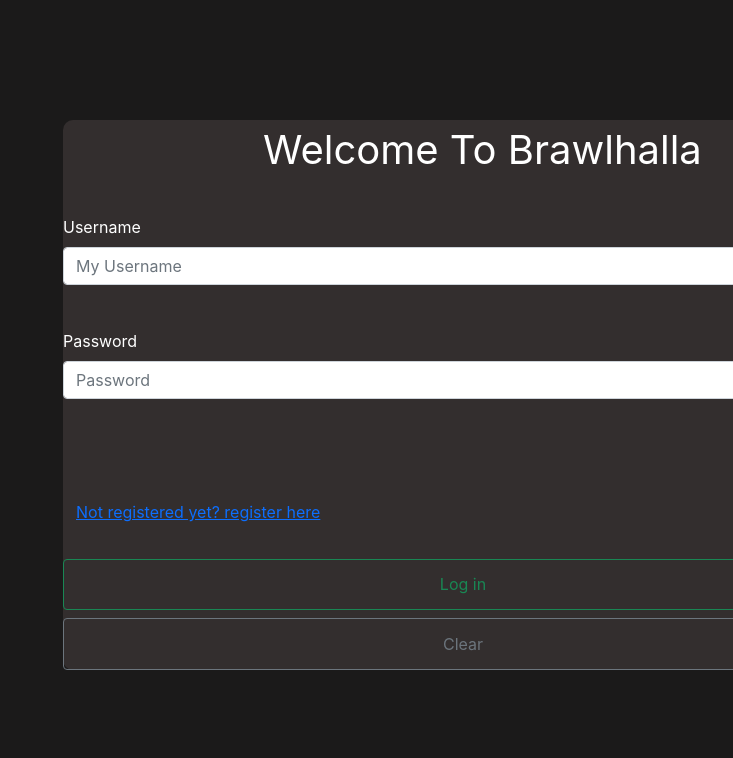
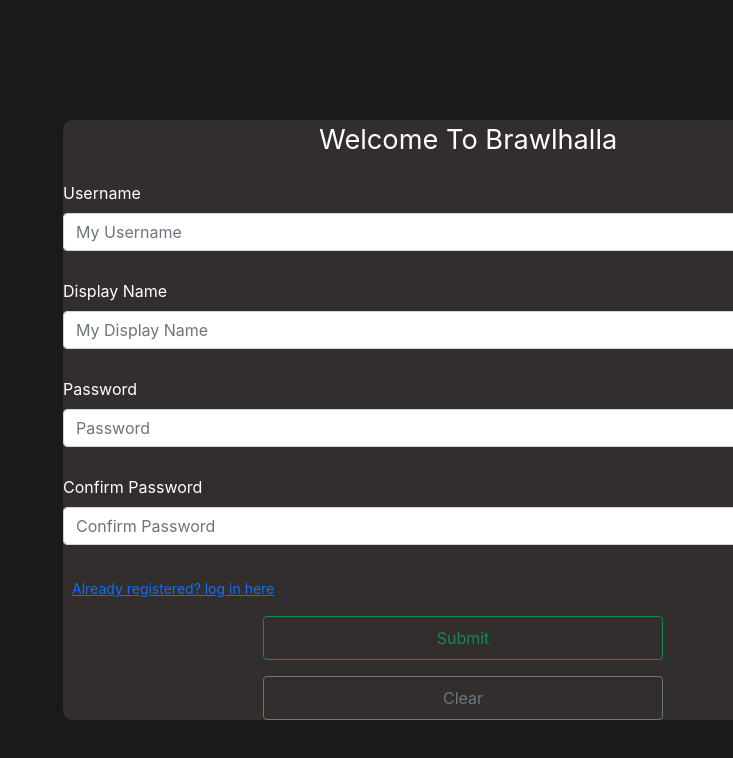
Before and after one commit to YoadKaspi/ap2, a React app: page /register in a window 1280 px wide. Shown: the top 758 px of the page, without its empty margins (547-1280 px from the left). Built offline with nearby package versions, Linux system fonts and the light colour scheme.

Commit message:
Co-authored-by: EladBlaier <EladBlaier@users.noreply.github.com>

```diff
--- a/package.json
+++ b/package.json
@@ -9,6 +9,7 @@
     "bootstrap": "^5.1.3",
     "react": "^18.0.0",
     "react-dom": "^18.0.0",
+    "react-router-dom": "^6.3.0",
     "react-scripts": "^5.0.0",
     "web-vitals": "^2.1.4"
   },
--- a/src/Login/Login.js
+++ b/src/Login/Login.js
@@ -1,67 +1,99 @@
-import users from '../Users.js';
-import React, {useState} from 'react';
-import { useSate, useEffect } from "react";
-import { Link, useNavigate } from 'react-router-dom';
-import Register from '../Register/Register';
+import users from "../Users.js";
+import React from "react";
+import { useState } from "react";
+import { useNavigate } from "react-router-dom";
 
 function Login() {
+    const navigate = useNavigate();
 
     const [userName, setUserName] = useState("");
     const [password, setPassword] = useState("");
 
-    const handleLogin  = () => {
+    const handleLogin = () => {
         var flag = false;
         for (var i in users) {
-            if(users[i].username === userName && users[i].password === password) {
+            if (users[i].username === userName && users[i].password === password) {
                 flag = true;
                 break;
             }
         }
-        if(!flag) {
-            document.getElementById('unregistered').innerHTML = "username or password are incorrect";
+        if (!flag) {
+            document.getElementById("unregistered").innerHTML = "username or password are incorrect";
+        } else {
+            navigate("/register");
         }
-    }
+    };
 
     const handleClear = () => {
-        setUserName('');
-        setPassword('');
-    }
+        setUserName("");
+        setPassword("");
+    };
 
     return (
-        <form name='LoginForm'>
+        <form name="LoginForm">
             <div className="field-name d-grid gap-0.8 central-frame">
                 <div>
-                    <label htmlFor="exampleFormControlInput1" className="form-label head-line">Welcome To Brawlhalla</label><br/>
+                    <label htmlFor="exampleFormControlInput1" className="form-label head-line">
+                        Welcome To Brawlhalla
+                    </label>
+                    <br />
                 </div>
                 <div className="mb-3">
                     <div className="row">
                         <div className="col-sm-3">
-                            <label htmlFor="exampleFormControlInput1" className="form-label field-label">Username</label><br/>
+                            <label htmlFor="exampleFormControlInput1" className="form-label field-label">
+                                Username
+                            </label>
+                            <br />
                         </div>
                     </div>
-                    <input type="text" className="form-control" id="username" value={userName} placeholder="My Username" onChange={e => setUserName(e.target.value)}></input>
+                    <input
+                        type="text"
+                        className="form-control"
+                        id="username"
+                        value={userName}
+                        placeholder="My Username"
+                        onChange={(e) => setUserName(e.target.value)}
+                    ></input>
                 </div>
                 <div className="mb-3">
                     <div className="row">
                         <div className="col-sm-3">
-                            <label htmlFor="exampleFormControlInput1" className="form-label field-label">Password</label><br/>
+                            <label htmlFor="exampleFormControlInput1" className="form-label field-label">
+                                Password
+                            </label>
+                            <br />
                         </div>
                     </div>
-                    <input type="password" className="form-control" id="psw" value={password} rows="3" placeholder='Password' onChange={e => setPassword(e.target.value)}></input>
+                    <input
+                        type="password"
+                        className="form-control"
+                        id="psw"
+                        value={password}
+                        rows="3"
+                        placeholder="Password"
+                        onChange={(e) => setPassword(e.target.value)}
+                    ></input>
                 </div>
                 <div>
-                    <label id='unregistered' className='form-label validation-label'></label>
+                    <label id="unregistered" className="form-label validation-label"></label>
                 </div>
                 <div>
-                    <button type="button" className="btn btn-link" >Not registered yet? register here</button>
+                    <button type="button" className="btn btn-link" onClick={() => navigate("/register")}>
+                        Not registered yet? register here
+                    </button>
                 </div>
                 <div className="d-grid gap-2">
-                    <button className="btn btn-outline-success" type="button" onClick={()=>handleLogin()}>Log in</button>
-                    <button type="button" className="btn btn-outline-secondary" onClick={()=>handleClear()}>Clear</button>
+                    <button className="btn btn-outline-success" type="button" onClick={() => handleLogin()}>
+                        Log in
+                    </button>
+                    <button type="button" className="btn btn-outline-secondary" onClick={() => handleClear()}>
+                        Clear
+                    </button>
                 </div>
             </div>
         </form>
     );
-};
+}
 
 export default Login;
--- a/src/Register/Register.css
+++ b/src/Register/Register.css
@@ -1,12 +1,11 @@
-
 .central-frame {
-    background-color: #332E2E;
-    height: 550px;
+    background-color: #332e2e;
+    height: 600px;
     width: 800px;
     position: absolute;
     top: 15%;
     left: 610px;
-    border-color: #1B1A1A;
+    border-color: #1b1a1a;
     border-radius: 10px;
 }
 
@@ -14,16 +13,15 @@
     color: white;
 }
 
-.head-line {
+.headline {
     color: white;
     position: relative;
-    left: 25%;
-    font-size: 250%;
+    left: 32%;
+    font-size: 170%;
 }
 
 .log-in-text {
-    color: #B7B3B3;
-
+    color: #b7b3b3;
 }
 
 .validation-label {
--- a/src/Register/Register.js
+++ b/src/Register/Register.js
@@ -1,121 +1,206 @@
-import './Register.css';
-import React, {useState} from 'react';
-import users from '../Users.js';
-import Login from '../Login/Login'
-import ReactDOM from 'react-dom';
-
+import "./Register.css";
+import React, { useState } from "react";
+import users from "../Users.js";
+import { useNavigate } from "react-router-dom";
 
 function Register(props) {
+    const navigate = useNavigate();
 
     const [userName, setUserName] = useState("");
     const [displayName, setDisplayName] = useState("");
-    const [password,setPassword] = useState("");
-    const [confirmPassword,setConfirmPassword] = useState("");
+    const [password, setPassword] = useState("");
+    const [confirmPassword, setConfirmPassword] = useState("");
 
-    const handleSubmit  = () => {
+    const handleSubmit = () => {
         let isValid = true;
+        let flag = false;
         if (userName.length < 2) {
-            document.getElementById("ValidateUsername").innerHTML = 'Username too short(needs to be 2 or more letters)';
+            document.getElementById("ValidateUsername").innerHTML = "Username too short(needs to be 2 or more letters)";
             isValid = false;
-        }
-        else {
-            document.getElementById("ValidateUsername").innerHTML = '';
+        } else {
+            document.getElementById("ValidateUsername").innerHTML = "";
         }
         if (displayName.length < 2) {
-            document.getElementById("ValidateDisplayName").innerHTML = 'Display name too short(needs to be 2 or more letters)';
+            document.getElementById("ValidateDisplayName").innerHTML =
+                "Display name too short(needs to be 2 or more letters)";
             isValid = false;
-        }
-        else {
-            document.getElementById("ValidateDisplayName").innerHTML = '';
+        } else {
+            document.getElementById("ValidateDisplayName").innerHTML = "";
         }
         if (password.length < 6 || password.length > 14) {
-            document.getElementById("ValidatePassword").innerHTML = 'Password needs to be 6-14 letters';
+            document.getElementById("ValidatePassword").innerHTML = "Password needs to be 6-14 letters";
             isValid = false;
-        }
-        else {
-            document.getElementById("ValidatePassword").innerHTML = '';
+        } else {
+            document.getElementById("ValidatePassword").innerHTML = "";
         }
         if (password !== confirmPassword) {
-            document.getElementById("ValidateConfirmPassword").innerHTML = 'Passwords do not match';
+            document.getElementById("ValidateConfirmPassword").innerHTML = "Passwords do not match";
             isValid = false;
-        }
-        else {
-            document.getElementById("ValidateConfirmPassword").innerHTML = '';
+        } else {
+            document.getElementById("ValidateConfirmPassword").innerHTML = "";
         }
         if (isValid === true) {
-            console.log("false");
-            <Login />
+            document.getElementById("registered").innerHTML = "";
+            for (var i in users) {
+                if (users[i].username === userName) {
+                    flag = true;
+                    break;
+                }
+            }
         }
-        else {
-
+        console.log(flag);
+        if (flag) {
+            document.getElementById("registered").innerHTML = "Username already exists, please pick a different one";
+        } else {
+            console.log("im here");
+            navigate("/register");
         }
-    }
+    };
 
     const handleClear = () => {
-        setUserName('');
-        setDisplayName('');
-        setPassword('');
-        setConfirmPassword('');
-    }
+        setUserName("");
+        setDisplayName("");
+        setPassword("");
+        setConfirmPassword("");
+    };
 
     // userName={userName} displayName = {displayName} password = {password} confirmPassword = {confirmPassword}
 
     return (
-        <form name='MyForm'>
+        <form name="MyForm">
             <div className="field-name d-grid gap-0.8 central-frame">
                 <div>
-                    <label htmlFor="exampleFormControlInput1" className="form-label head-line">Welcome To Brawlhalla</label><br/>
+                    <label htmlFor="exampleFormControlInput1" className="form-label headline">
+                        Welcome To Brawlhalla
+                    </label>
                 </div>
                 <div className="mb-3">
                     <div className="row">
                         <div className="col-sm-3">
-                            <label htmlFor="exampleFormControlInput1" className="form-label field-label">Username</label><br/>
+                            <label htmlFor="exampleFormControlInput1" className="form-label field-label">
+                                Username
+                            </label>
+                            <br />
                         </div>
                         <div className="col-sm-9">
-                            <label htmlFor="exampleFormControlInput1" id="ValidateUsername" className="form-label validation-label"></label><br/>
+                            <label
+                                htmlFor="exampleFormControlInput1"
+                                id="ValidateUsername"
+                                className="form-label validation-label"
+                            ></label>
+                            <br />
                         </div>
                     </div>
-                    <input type="text" className="form-control" id="username" value={userName} placeholder="My Username" onChange={e => setUserName(e.target.value)}></input>
+                    <input
+                        type="text"
+                        className="form-control"
+                        id="username"
+                        value={userName}
+                        placeholder="My Username"
+                        onChange={(e) => setUserName(e.target.value)}
+                    ></input>
                 </div>
                 <div className="mb-3">
                     <div className="row">
                         <div className="col-sm-3">
-                            <label htmlFor="exampleFormControlInput1" className="form-label field-label">Display Name</label><br/>
+                            <label htmlFor="exampleFormControlInput1" className="form-label field-label">
+                                Display Name
+                            </label>
+                            <br />
                         </div>
                         <div className="col-sm-9">
-                            <label htmlFor="exampleFormControlInput1" id="ValidateDisplayName" className="form-label validation-label"></label><br/>
+                            <label
+                                htmlFor="exampleFormControlInput1"
+                                id="ValidateDisplayName"
+                                className="form-label validation-label"
+                            ></label>
+                            <br />
                         </div>
                     </div>
-                    <input type="text" className="form-control" id="displayname" value={displayName} placeholder="My Display Name"  onChange={e => setDisplayName(e.target.value)}></input>
+                    <input
+                        type="text"
+                        className="form-control"
+                        id="displayname"
+                        value={displayName}
+                        placeholder="My Display Name"
+                        onChange={(e) => setDisplayName(e.target.value)}
+                    ></input>
                 </div>
                 <div className="mb-3">
                     <div className="row">
                         <div className="col-sm-3">
-                            <label htmlFor="exampleFormControlInput1" className="form-label field-label">Password</label><br/>
+                            <label htmlFor="exampleFormControlInput1" className="form-label field-label">
+                                Password
+                            </label>
+                            <br />
                         </div>
                         <div className="col-sm-9">
-                            <label htmlFor="exampleFormControlInput1" id="ValidatePassword" className="form-label validation-label"></label><br/>
+                            <label
+                                htmlFor="exampleFormControlInput1"
+                                id="ValidatePassword"
+                                className="form-label validation-label"
+                            ></label>
+                            <br />
                         </div>
                     </div>
-                    <input type="password" className="form-control" id="psw" value={password} rows="3" placeholder='Password' onChange={e => setPassword(e.target.value)}></input>
+                    <input
+                        type="password"
+                        className="form-control"
+                        id="psw"
+                        value={password}
+                        rows="3"
+                        placeholder="Password"
+                        onChange={(e) => setPassword(e.target.value)}
+                    ></input>
                 </div>
                 <div className="mb-3">
-                <div className="row">
+                    <div className="row">
                         <div className="col-sm-3">
-                            <label htmlFor="exampleFormControlInput1" className="form-label field-label">Confirm Password</label><br/>
+                            <label htmlFor="exampleFormControlInput1" className="form-label field-label">
+                                Confirm Password
+                            </label>
+                            <br />
                         </div>
                         <div className="col-sm-9">
-                            <label htmlFor="exampleFormControlInput1" id="ValidateConfirmPassword" className="form-label validation-label"></label><br/>
+                            <label
+                                htmlFor="exampleFormControlInput1"
+                                id="ValidateConfirmPassword"
+                                className="form-label validation-label"
+                            ></label>
+                            <br />
                         </div>
                     </div>
-                    <input type="password" className="form-control" id="conf" value={confirmPassword} rows="3" placeholder='Confirm Password' onChange={e => setConfirmPassword(e.target.value)}></input>
+                    <input
+                        type="password"
+                        className="form-control"
+                        id="conf"
+                        value={confirmPassword}
+                        rows="3"
+                        placeholder="Confirm Password"
+                        onChange={(e) => setConfirmPassword(e.target.value)}
+                    ></input>
                 </div>
-                <div>
-                    <button type="button" className="btn btn-link">Already registered? log in here</button>
+                <div className="row">
+                    <div className="col-sm-4">
+                        <button type="button" className="btn btn-link btn-sm" onClick={() => navigate("/login")}>
+                            Already registered? log in here
+                        </button>
+                    </div>
+                    <div className="col-sm-7">
+                        <label
+                            htmlFor="exampleFormControlInput1"
+                            id="registered"
+                            className="form-label validation-label"
+                        ></label>
+                    </div>
                 </div>
-                <div className="d-grid gap-2">
-                    <button className="btn btn-outline-success" type="button" onClick={()=>handleSubmit()}>Submit</button>
-                    <button type="button" className="btn btn-outline-secondary" onClick={()=>handleClear()}>Clear</button>
+                <div className="d-grid gap-3 col-6 mx-auto">
+                    <button className="btn btn-outline-success" type="button" onClick={() => handleSubmit()}>
+                        Submit
+                    </button>
+                    <button type="button" className="btn btn-outline-secondary" onClick={() => handleClear()}>
+                        Clear
+                    </button>
                 </div>
             </div>
         </form>
--- a/src/index.js
+++ b/src/index.js
@@ -1,14 +1,23 @@
-import React from 'react';
-import ReactDOM from 'react-dom';
-import './index.css';
-import Register from './Register/Register';
-import Login from  './Login/Login'
+import React from "react";
+import ReactDOM from "react-dom";
+import "./index.css";
+import Register from "./Register/Register";
+import Login from "./Login/Login";
+import MainChat from "./Chat/MainChat";
+import { Routes, Route, Navigate, BrowserRouter } from "react-router-dom";
 
 ReactDOM.render(
-  <React.StrictMode>
-    <Login />
-  </React.StrictMode>,
-  document.getElementById('root')
+    <React.StrictMode>
+        <BrowserRouter>
+            <Routes>
+                <Route path="/" element={<Navigate to="/login" />} />
+                <Route path="/login" element={<Login />} />
+                <Route path="/register" element={<Register />} />
+                <Route path="/mainchat" element={<MainChat />} />
+            </Routes>
+        </BrowserRouter>
+    </React.StrictMode>,
+    document.getElementById("root")
 );
 
 // If you want to start measuring performance in your app, pass a function
```
Also changed, not shown: 1 other file.
